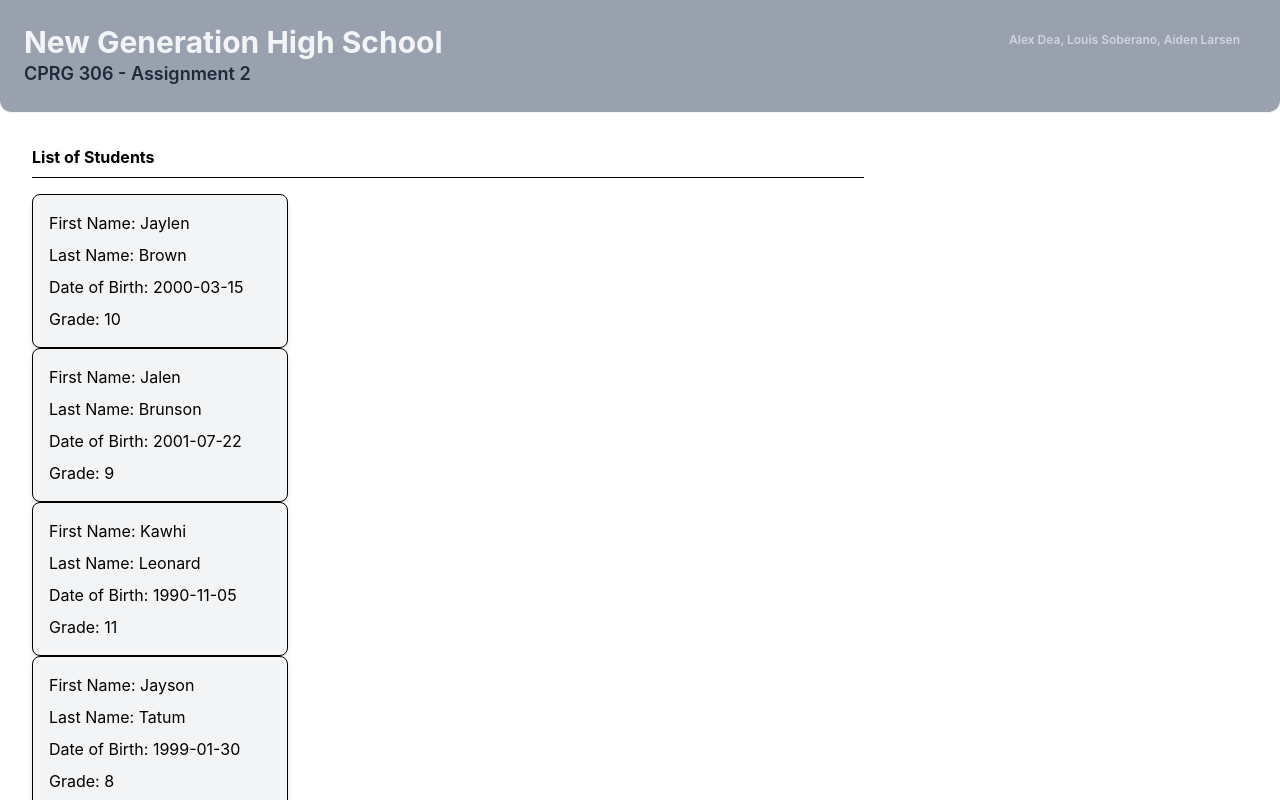
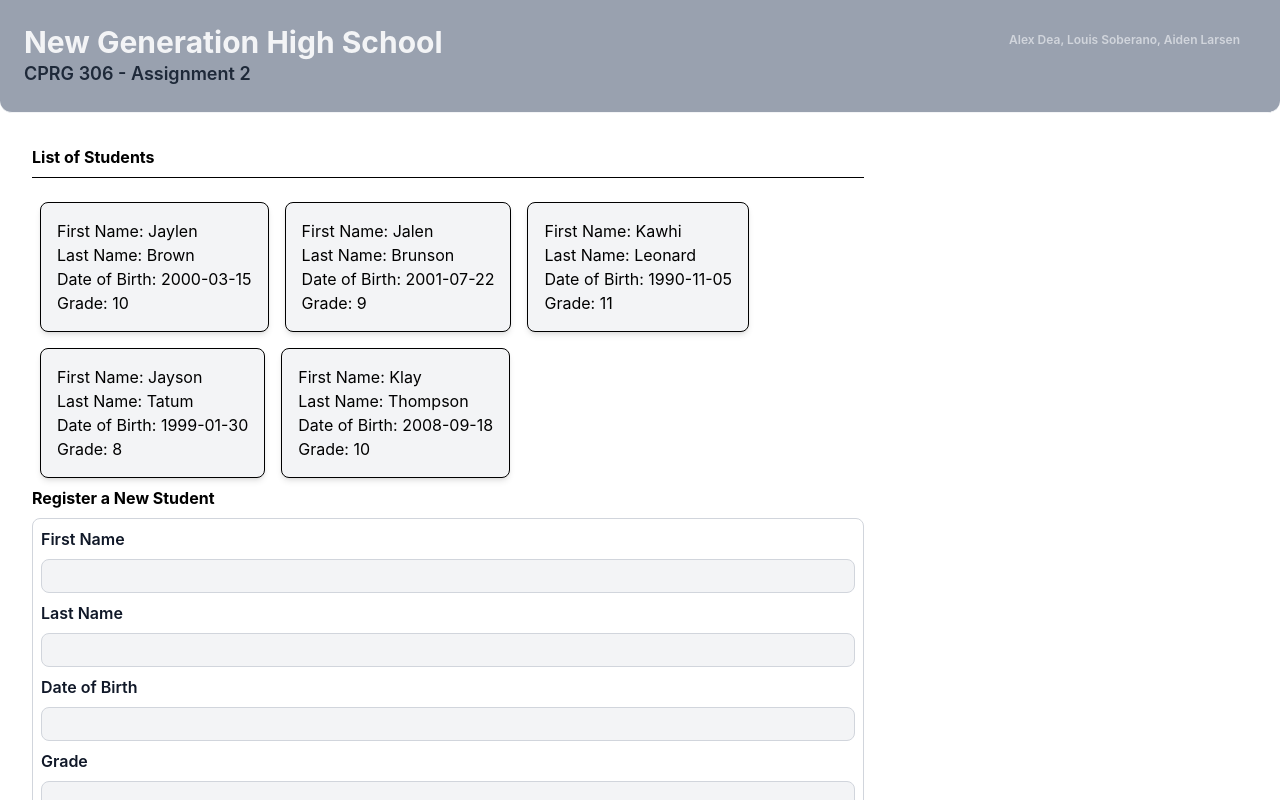
Before and after one commit to LouisBella/project2StudentList, a Next.js app: page / in a window 1280 px wide. Shown: the top 800 px of the page. Built offline with nearby package versions, Linux system fonts and the light colour scheme.

Commit message:
Final testing and styling in anticipation of submission

```diff
--- a/app/components/studentcard.tsx
+++ b/app/components/studentcard.tsx
@@ -1,17 +1,17 @@
-export default function StudentCard({ first, last, dob, grade }:
+export default function StudentCard({ firstName, lastName, dob, grade }:
     {
-        first: string;
-        last: string;
+        firstName: string;
+        lastName: string;
         dob: string;
         grade: number;
     }) {
 
 
-    const cardStyle = "bg-gray-100 p-4 border border-black rounded-lg shadow-md flex flex-col space-y-2 max-w-3xs";
+    const cardStyle = "bg-gray-100 p-4 border border-black rounded-lg shadow-md flex-row flex-wrap m-2 max-w-3xs";
     return (
         <div className={cardStyle}>
-            <p>First Name: {first}</p>
-            <p>Last Name: {last}</p>
+            <p>First Name: {firstName}</p>
+            <p>Last Name: {lastName}</p>
             <p>Date of Birth: {dob}</p>
             <p>Grade: {grade}</p>
         </div>
--- a/app/page.tsx
+++ b/app/page.tsx
@@ -11,15 +11,17 @@ export default function Home() {
 
   const [Studentlist, setStudents] = useState(students);
 
-  function addstudent(studentData: { first: string; last: string; dob: string; grade: number }) {
+  function addstudent(studentData: { firstName: string; lastName: string; dob: string; grade: number }) {
+
+    console.log("Adding student:", studentData);
 
     const newId = Studentlist.length + 1;
     const newStudent = {
       id: newId,
-      firstName: studentData.first,
-      lastName: studentData.last,
+      firstName: studentData.firstName,
+      lastName: studentData.lastName,
       dob: studentData.dob,
-      grade: studentData.grade,
+      grade: Number(studentData.grade),
     };
     setStudents([...Studentlist, newStudent]);
   }
@@ -48,19 +50,19 @@ export default function Home() {
           <div className="border-b border-black-400 pb-2 mb-4">
             <h1 className="font-bold text-black-800">List of Students</h1>
           </div>
-          <div className="flex flex-col gap-15">
-            <div className="felx flex-col gap-4">
+
+          <div className="flex flex-row flex-wrap">
             {Studentlist.map((student) => (
               <StudentCard
                 key={student.id}
-                  first={student.firstName}
-                  last={student.lastName}
+                firstName={student.firstName}
+                lastName={student.lastName}
                 dob={student.dob}
                 grade={student.grade}
               />
             ))}
           </div>
-          </div>
+
           <div className="border-b border-black-400 pb-2 mb-4">
             <h2 className="font-bold text-black-800">Register a New Student</h2>
             <form
```
Lines whose indentation alone changed are shown as unchanged.
